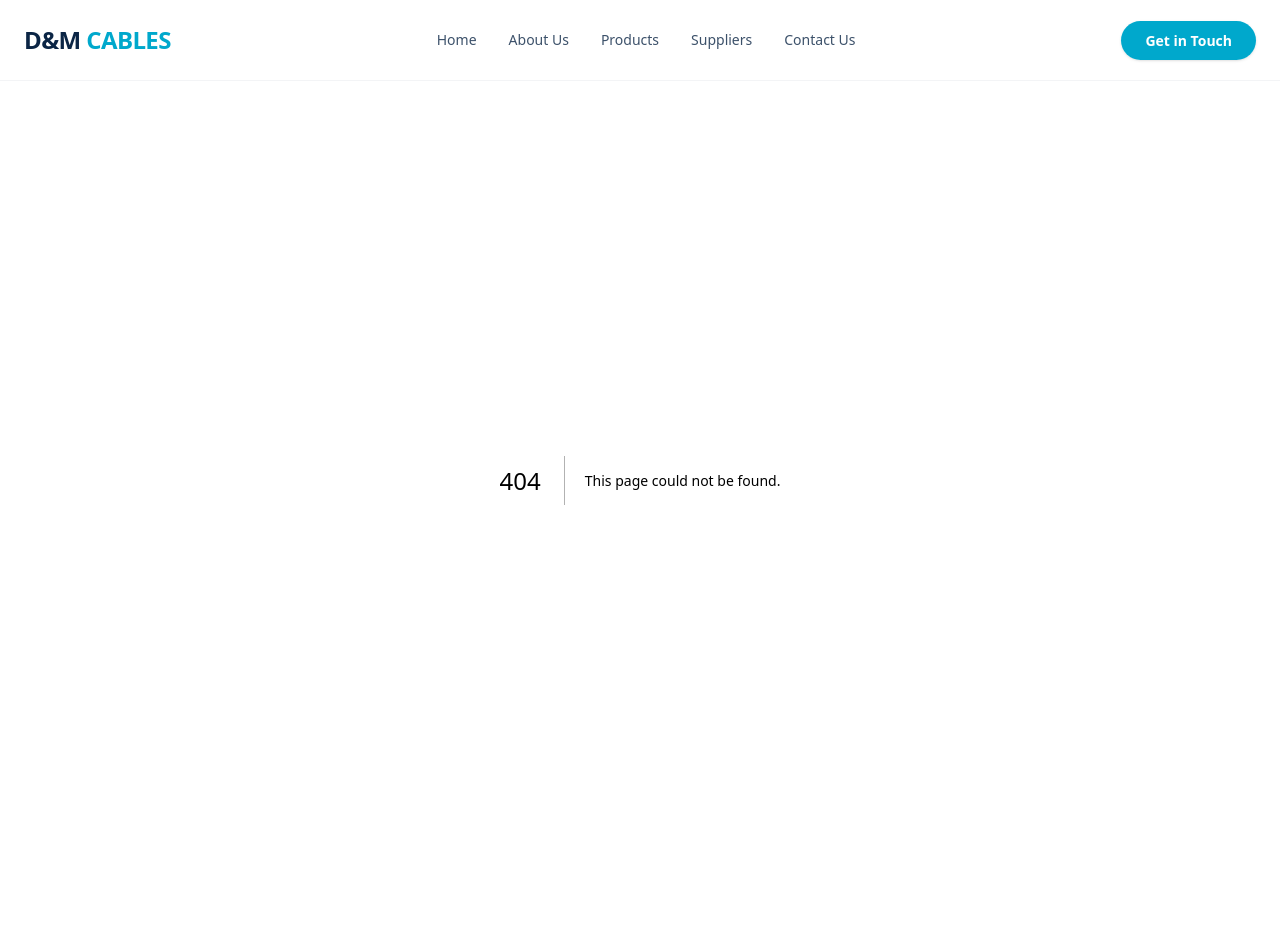
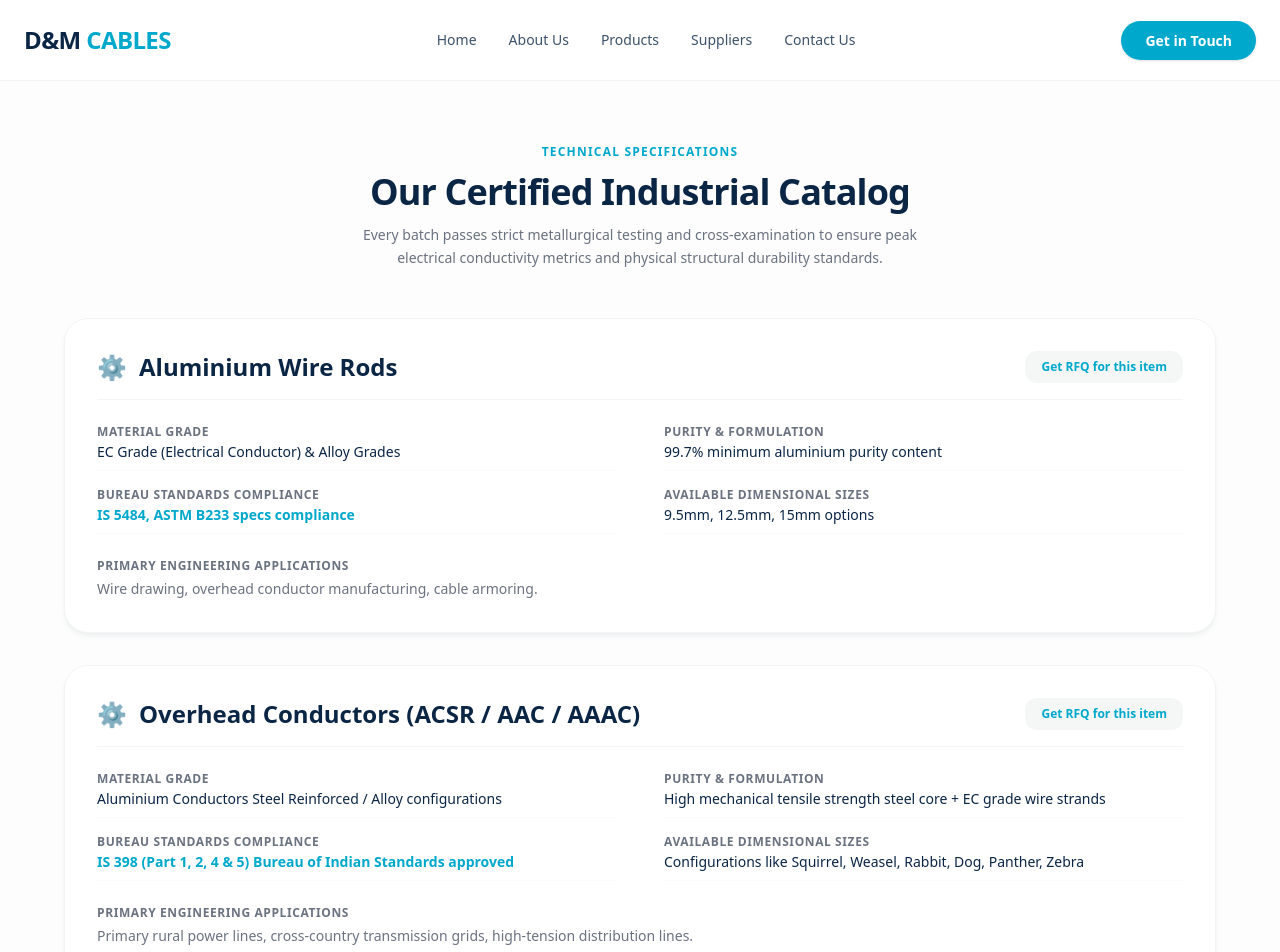
Before and after one commit to manikdhiman/dandm-cables, a Next.js app: page /products in a window 1280 px wide. Before the commit this address had no page. Shown: the top 952 px of the page. Before the commit the page ends 880 px from the top, so only its background shows below. Built offline with nearby package versions, Linux system fonts and the light colour scheme.

Commit message:
feat: complete full website architecture with technical products catalog matrix

```diff
--- /dev/null
+++ b/src/app/products/page.js
@@ -0,0 +1,98 @@
+import Link from 'next/link';
+
+export default function ProductsPage() {
+  const fullCatalog = [
+    {
+      title: "Aluminium Wire Rods",
+      grade: "EC Grade (Electrical Conductor) & Alloy Grades",
+      purity: "99.7% minimum aluminium purity content",
+      standards: "IS 5484, ASTM B233 specs compliance",
+      sizes: "9.5mm, 12.5mm, 15mm options",
+      applications: "Wire drawing, overhead conductor manufacturing, cable armoring."
+    },
+    {
+      title: "Overhead Conductors (ACSR / AAC / AAAC)",
+      grade: "Aluminium Conductors Steel Reinforced / Alloy configurations",
+      purity: "High mechanical tensile strength steel core + EC grade wire strands",
+      standards: "IS 398 (Part 1, 2, 4 & 5) Bureau of Indian Standards approved",
+      sizes: "Configurations like Squirrel, Weasel, Rabbit, Dog, Panther, Zebra",
+      applications: "Primary rural power lines, cross-country transmission grids, high-tension distribution lines."
+    },
+    {
+      title: "Aerial Bunched Cables (AB Cables)",
+      grade: "XLPE / PVC Insulated Self-Supporting Overhead Lines",
+      purity: "Cross-linked polyethylene weather-resistant carbon shielding insulation",
+      standards: "IS 14255 certification certified lines",
+      sizes: "Standard multi-core cross sections (e.g., 3x50 + 1x35 mm² etc.)",
+      applications: "Anti-theft electricity deployment grids, heavily forested spaces, high-safety municipal networks."
+    }
+  ];
+
+  return (
+    <main className="min-h-screen bg-brand-ice/30 py-16 px-6">
+      <div className="max-w-6xl mx-auto space-y-12">
+
+        {/* Header Block */}
+        <div className="text-center max-w-xl mx-auto space-y-3">
+          <span className="text-xs font-bold text-brand-teal uppercase tracking-widest block">TECHNICAL SPECIFICATIONS</span>
+          <h1 className="text-3xl sm:text-4xl font-black text-brand-navy tracking-tight">
+            Our Certified Industrial Catalog
+          </h1>
+          <p className="text-sm text-brand-gray leading-relaxed">
+            Every batch passes strict metallurgical testing and cross-examination to ensure peak electrical conductivity metrics and physical structural durability standards.
+          </p>
+        </div>
+
+        {/* Detailed Catalog Table Sheets Layout */}
+        <div className="space-y-8">
+          {fullCatalog.map((product, index) => (
+            <div
+              key={index}
+              className="bg-white p-6 md:p-8 rounded-3xl border border-gray-100 shadow-md shadow-brand-navy/5 flex flex-col justify-between"
+            >
+              {/* Card Title Header */}
+              <div className="border-b border-gray-100 pb-4 mb-6 flex flex-col sm:flex-row sm:items-center justify-between gap-4">
+                <h2 className="text-xl sm:text-2xl font-bold text-brand-navy flex items-center gap-3">
+                  <span className="text-brand-teal">⚙️</span> {product.title}
+                </h2>
+                <Link
+                  href="/contact"
+                  className="bg-brand-ice text-brand-teal hover:bg-brand-teal hover:text-white text-xs font-bold px-4 py-2 rounded-xl transition inline-block text-center whitespace-nowrap"
+                >
+                  Get RFQ for this item
+                </Link>
+              </div>
+
+              {/* Grid List Matrix of technical specifications */}
+              <div className="grid grid-cols-1 md:grid-cols-2 gap-x-12 gap-y-4 text-sm mb-6">
+                <div className="border-b border-gray-50 pb-2">
+                  <span className="text-xs font-bold uppercase tracking-wider text-brand-gray block">Material Grade</span>
+                  <p className="text-brand-navy font-medium mt-0.5">{product.grade}</p>
+                </div>
+                <div className="border-b border-gray-50 pb-2">
+                  <span className="text-xs font-bold uppercase tracking-wider text-brand-gray block">Purity & Formulation</span>
+                  <p className="text-brand-navy font-medium mt-0.5">{product.purity}</p>
+                </div>
+                <div className="border-b border-gray-50 pb-2">
+                  <span className="text-xs font-bold uppercase tracking-wider text-brand-gray block">Bureau Standards Compliance</span>
+                  <p className="text-brand-navy font-semibold text-brand-teal mt-0.5">{product.standards}</p>
+                </div>
+                <div className="border-b border-gray-50 pb-2">
+                  <span className="text-xs font-bold uppercase tracking-wider text-brand-gray block">Available Dimensional Sizes</span>
+                  <p className="text-brand-navy font-medium mt-0.5">{product.sizes}</p>
+                </div>
+              </div>
+
+              <div>
+                <span className="text-xs font-bold uppercase tracking-wider text-brand-gray block">Primary Engineering Applications</span>
+                <p className="text-sm text-brand-gray mt-1 leading-relaxed">{product.applications}</p>
+              </div>
+
+            </div>
+          ))}
+        </div>
+
+      </div>
+    </main>
+  );
+}
```
